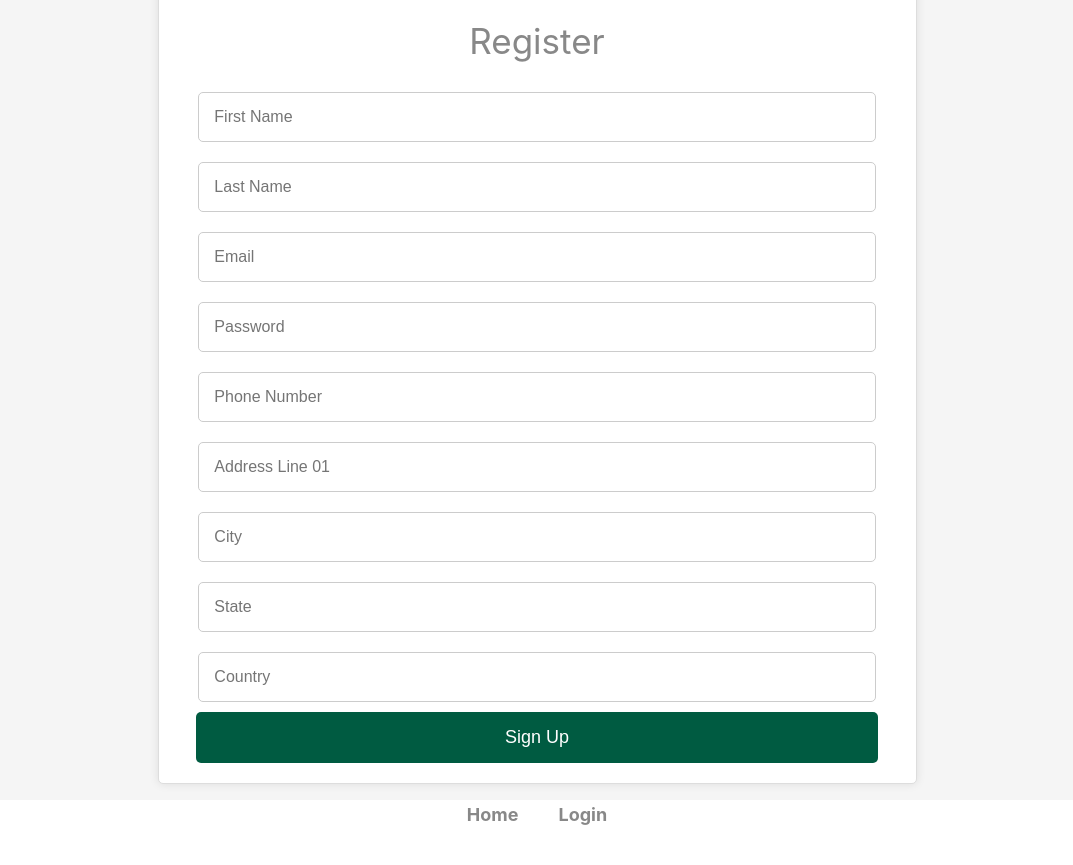
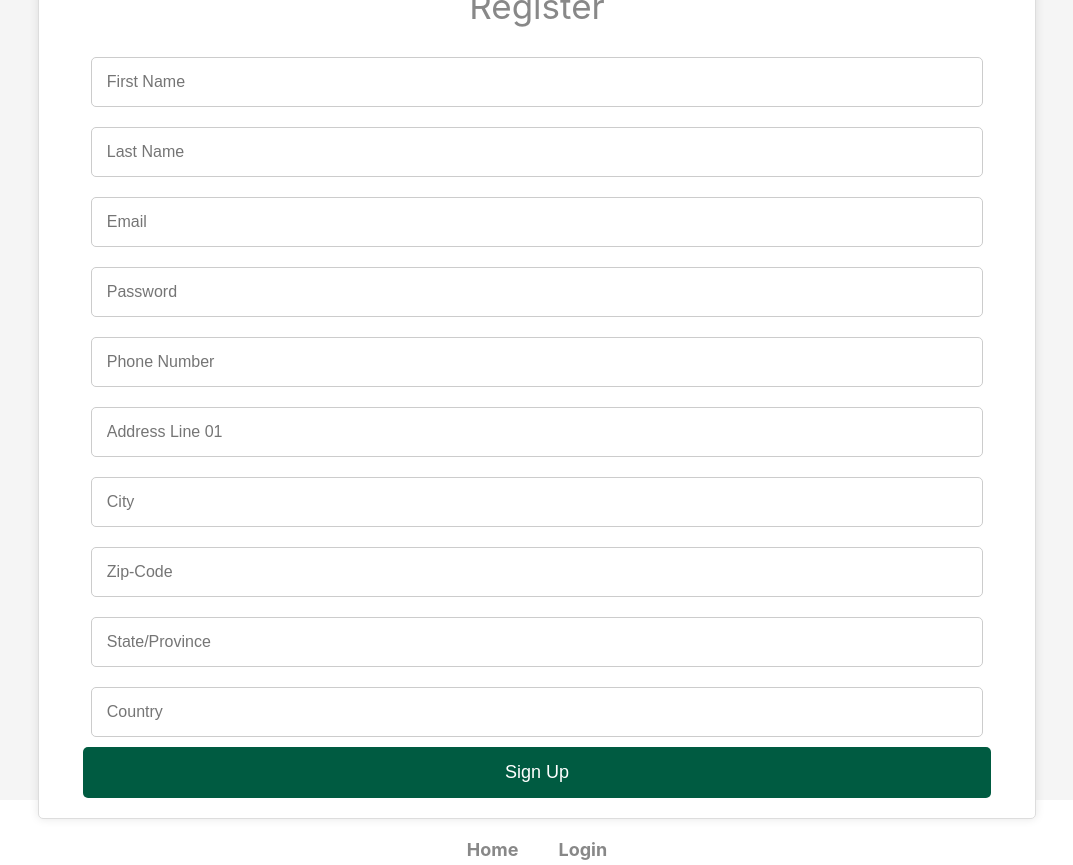
Before and after one commit to lckariyawasam/E-Commerce-App, a React (Create React App) app in the folder frontend/e_commerce/: page /register in a window 1280 px wide. Shown: the whole page, without its empty margins (103-1176 px from the left). Before the commit the page ends 830 px from the top, so only its background shows below. Built offline with nearby package versions, Linux system fonts and the light colour scheme.

Commit message:
Update index.jsx

```diff
--- a/frontend/e_commerce/src/Screens/RegisterPage/index.jsx
+++ b/frontend/e_commerce/src/Screens/RegisterPage/index.jsx
@@ -8,19 +8,20 @@ const RegisterPage = () => {
             <div className='login-form'>
                 <h1 className='login-heading'>Register</h1>
                 <div className='name-fields'>
-                    <input className='input-field name-field ' placeholder='First Name' type="text" />
-                    <input className='input-field name-field' placeholder='Last Name' type="text" />
+                    <input className='input-field' placeholder='First Name' type="text" />
+                    <input className='input-field' placeholder='Last Name' type="text" />
                 </div>
                 <input className='input-field' placeholder='Email' type="email" />
                 <input className='input-field' placeholder='Password' type="password" />
                 <input className='input-field' placeholder='Phone Number' type="tel" />
+                <input className='input-field' placeholder='Address Line 01' type="text" />
                 <div className='name-fields'>
-                    <input className='input-field name-field ' placeholder='Address Line 01' type="text" />
-                    <input className='input-field name-field' placeholder='City' type="text" />
+                    <input className='input-field' placeholder='City' type="text" />
+                    <input className='input-field' placeholder='Zip-Code' type="text" />
                 </div>
                 <div className='name-fields'>
-                    <input className='input-field name-field ' placeholder='State' type="text" />
-                    <input className='input-field name-field' placeholder='Country' type="text" />
+                    <input className='input-field' placeholder='State/Province' type="text" />
+                    <input className='input-field' placeholder='Country' type="text" />
                 </div>
                 <button className='login-button'>Sign Up</button>
             </div>
```
